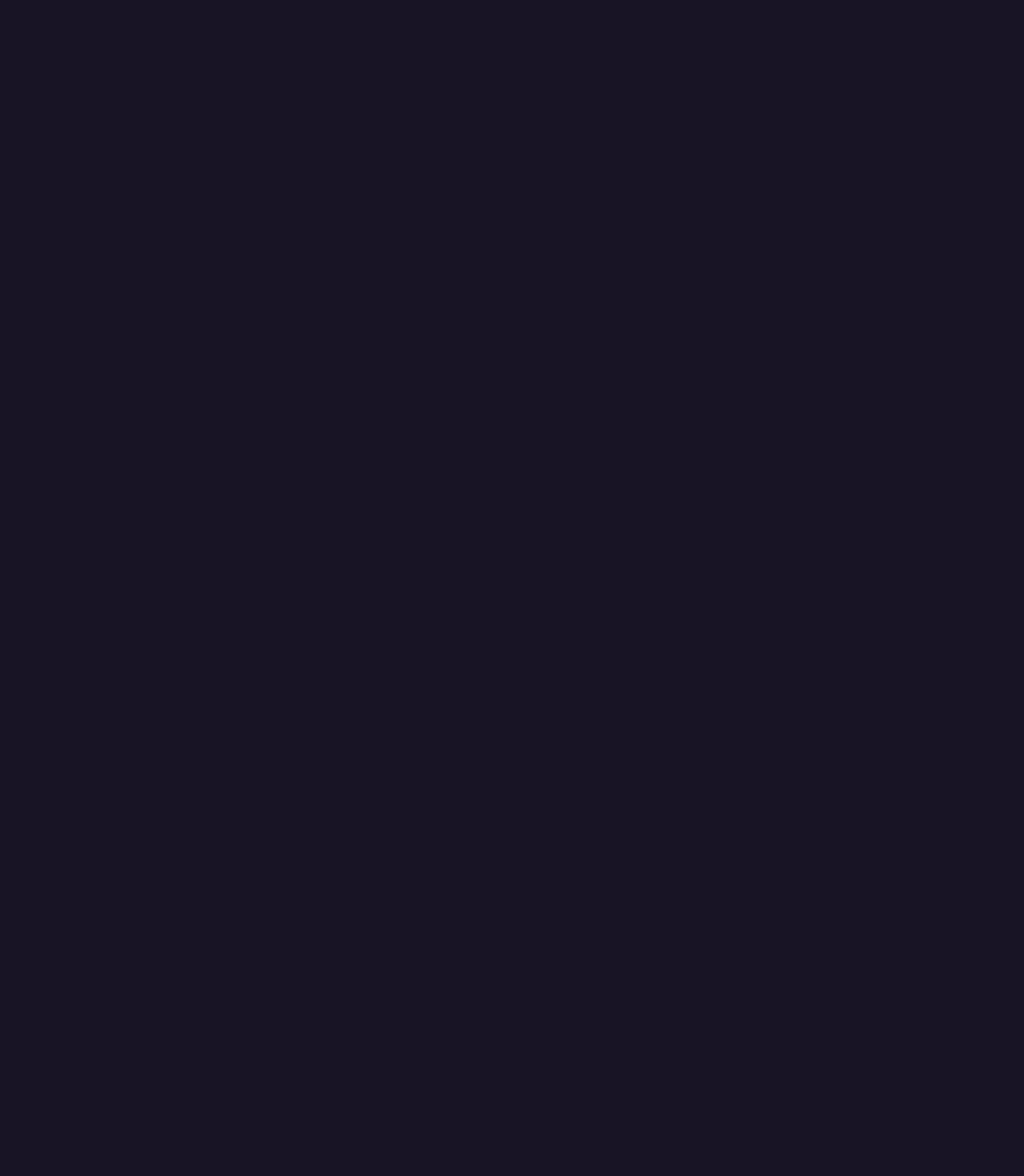
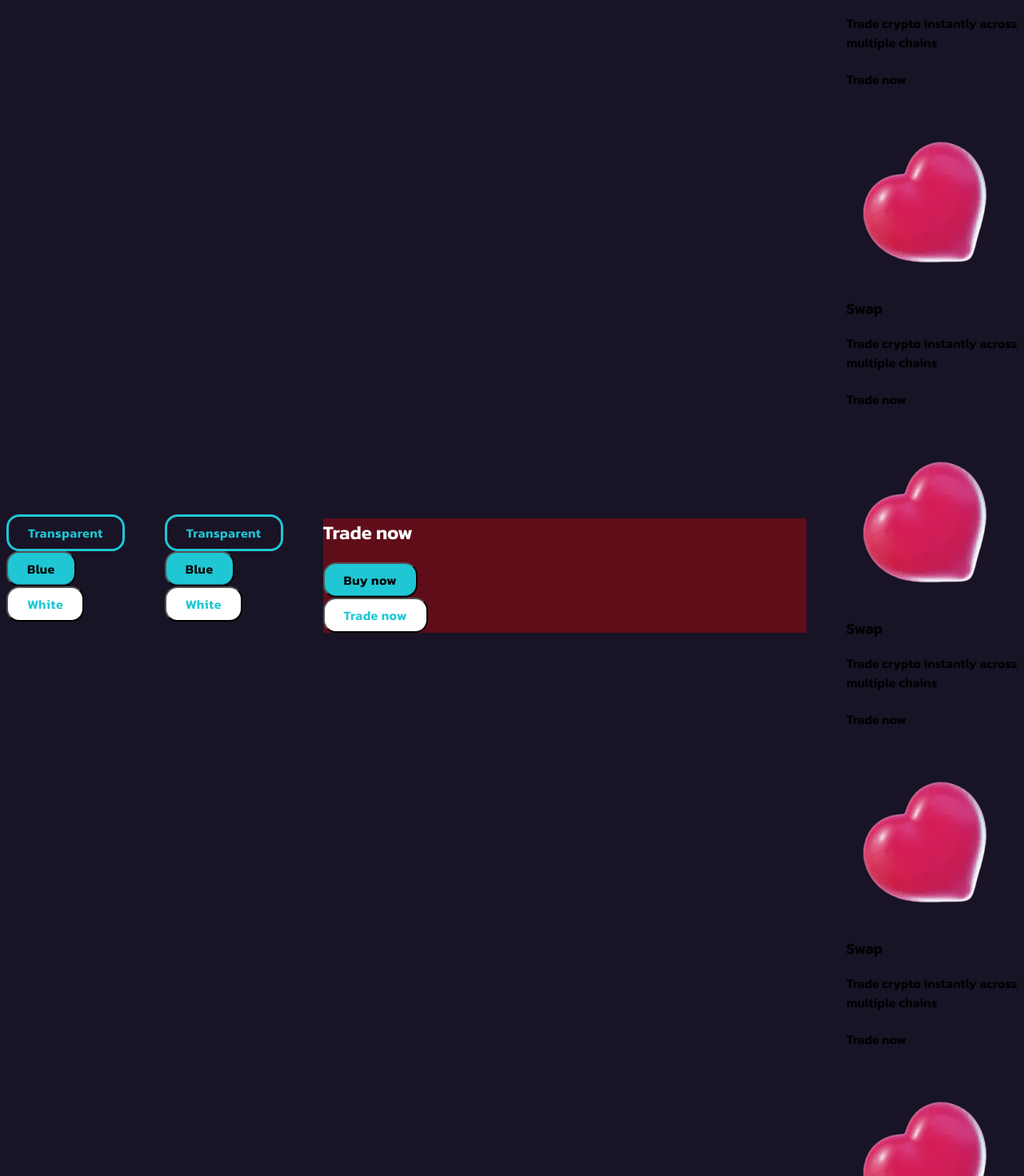
Before and after one commit to fs4-equipo1/pancake-swap, a React (Vite) app: page / in a window 1280 px wide. Shown: the part 320-1790 px from the top of the page at 80% size. Before the commit the page ends 800 px from the top, so only its background shows below. Built offline with nearby package versions, Linux system fonts and the light colour scheme.

Commit message:
añadidos cambios

```diff
--- a/src/App.jsx
+++ b/src/App.jsx
@@ -1,3 +1,4 @@
+import { EcosystemCard } from "./EcosystemCard/EcosystemCard";
 import BaseSwiper from "./componentes/BaseSwiper/BaseSwiper";
 import Boton from "./componentes/Boton/Boton";
 import { HeroSwiperCard } from "./componentes/HeroSwiperCard/HeroSwiperCard";
@@ -29,11 +30,7 @@ function App() {
           />
         ))}
       </BaseSwiper>
-      {/* <BaseSwiper>
-        {data.map((card, index) => (
-          <NewsSwiperCard text={card} key={index} />
-        ))}
-      </BaseSwiper> */}
+      <EcosystemCard/>
     </div>
   );
 }
--- a/src/EcosystemCard/EcosystemCard.jsx
+++ b/src/EcosystemCard/EcosystemCard.jsx
@@ -1,12 +1,31 @@
+import { func } from "prop-types";
 import styles from "./EcosystemCard.module.scss";
 import classNames from "classnames/bind";
 
 const cx = classNames.bind(styles);
 
+export function EcosystemCard ({ident}){
+    return(
+        <div>
+            <img className="imagenGrande" src="" alt="" />
+            <div className="upperContainer">
+                <h2>{ident}</h2>
+                <div className="cardContainer" >
+                    <Card imageSrc={"./Assets/Images/asset3.png"} titleText={"Swap"} contentText={'Trade crypto instantly across multiple chains'} commandText={"Trade now"}/>
+                    <Card imageSrc={"./Assets/Images/asset3.png"} titleText={"Swap"} contentText={'Trade crypto instantly across multiple chains'} commandText={"Trade now"}/>
+                    <Card imageSrc={"./Assets/Images/asset3.png"} titleText={"Swap"} contentText={'Trade crypto instantly across multiple chains'} commandText={"Trade now"}/>
+                    <Card imageSrc={"./Assets/Images/asset3.png"} titleText={"Swap"} contentText={'Trade crypto instantly across multiple chains'} commandText={"Trade now"}/>
+                    <Card imageSrc={"./Assets/Images/asset3.png"} titleText={"Swap"} contentText={'Trade crypto instantly across multiple chains'} commandText={"Trade now"}/>
+                </div>
+            </div>
+        </div>
+    )
+}
+
 export function Card({ imageSrc, titleText, contentText, commandText }) {
   return (
     <div>
-      <img src={imageSrc} alt="" />
+      <img src={imageSrc} />
       <h3>{titleText}</h3>
       <p>{contentText}</p>
       <h4>{commandText}</h4>
--- a/src/EcosystemCard/EcosystemData.jsx
+++ b/src/EcosystemCard/EcosystemData.jsx
@@ -1,4 +1 @@
-export function EcosystemData({ident}){
-
-    return
-}
+export const trade = {}
```
Also changed, not shown: src/EcosystemCard/Ecosystem.html (added, +11 -0 lines).
